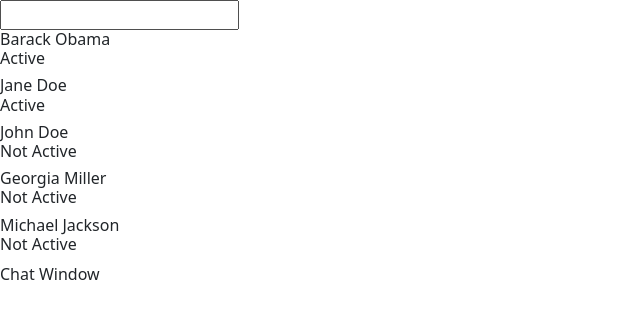
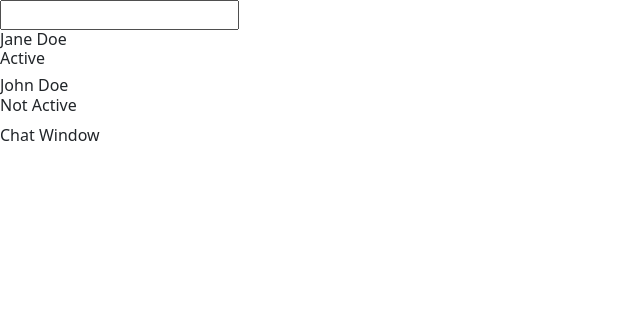
Before and after one commit to pdeseye/nava-chat, a React (Create React App) app: page /dashboard in a window 1280 px wide. Shown: the top 318 px of the page, without its empty margins (0-640 px from the left). Built offline with nearby package versions, Linux system fonts and the light colour scheme.

Commit message:
chat window displays contact with active chat

```diff
--- a/src/pages/DashboardPage/DashboardPage.jsx
+++ b/src/pages/DashboardPage/DashboardPage.jsx
@@ -1,41 +1,99 @@
-import React from "react"
+import React, { useState } from "react"
 import ChatWindow from "../../Components/ChatWindow/ChatWindow"
 import ContactList from "../../Components/Contacts/ContactList"
 
 const DashboardPage = () => {
-
   const contacts = [
     {
       name: "Jane Doe",
       telephoneNumber: 4845992239,
-      active: true
+      active: true,
+      conversation: [
+      //   {sender: "user",
+      //   text: "heyyy",
+      //   time: "12:00",
+      // },
+      // {
+      //   sender:"Jane",
+      //   text: "hello",
+      //   time: "12:05"
+      // }
+    ]
   },
   {
     name: "John Doe",
     telephoneNumber: 4845992237,
-      active: false
+    active: false,
+    conversation: [
+      {sender: "user",
+      text: "heyyy",
+      time: "12:00",
     },
     {
-      name: "Georgia Miller",
-      telephoneNumber: 6100237465,
-      active: false
+      sender:"John",
+      text: "hello",
+      time: "12:05"
+    }
+  ]
 },
-    {
-      name: "Michael Jackson",
-      telephoneNumber: 6102513497,
-      active: false
-    },
-    {
-      name: "Barack Obama",
-      telephoneNumber: 1800237657,
-      active: true
-    },
+// {
+//   name: "Georgia Miller",
+//   telephoneNumber: 6100237465,
+//   active: false,
+//   conversation: [
+//     {sender: "user",
+//     text: "heyyy",
+//     time: "12:00",
+//   },
+//   {
+//     sender:"Georgia",
+//     text: "hello",
+//     time: "12:05"
+//   }
+// ]
+// },
+// {
+//   name: "Michael Jackson",
+//   telephoneNumber: 6102513497,
+//   active: false,
+//   conversation: [
+//     {sender: "user",
+//     text: "heyyy",
+//     time: "12:00",
+//   },
+//   {
+//     sender:"Michael",
+//     text: "hello",
+//     time: "12:05"
+//   }
+// ]
+// },
+// {
+//   name: "Barack Obama",
+//   telephoneNumber: 1800237657,
+//   active: true,
+//   conversation: [
+//     {sender: "user",
+//     text: "heyyy",
+//     time: "12:00",
+//   },
+//   {
+//     sender:"Barack",
+//     text: "hello",
+//     time: "12:05"
+//   }
+// ]
+// },
 ]
+const hasConversation = contacts.find(contact => contact.conversation.length > 0) ;
+
+const [contact, setContact] = useState(hasConversation ? hasConversation : null )
+
 
 return(
   <>
-      <ContactList contacts={contacts}/>
-      <ChatWindow/>
+      <ContactList contacts={contacts} setContact={setContact}/>
+      <ChatWindow contact={contact}/>
     </>
   )
 }
```
Lines whose indentation alone changed are shown as unchanged.
